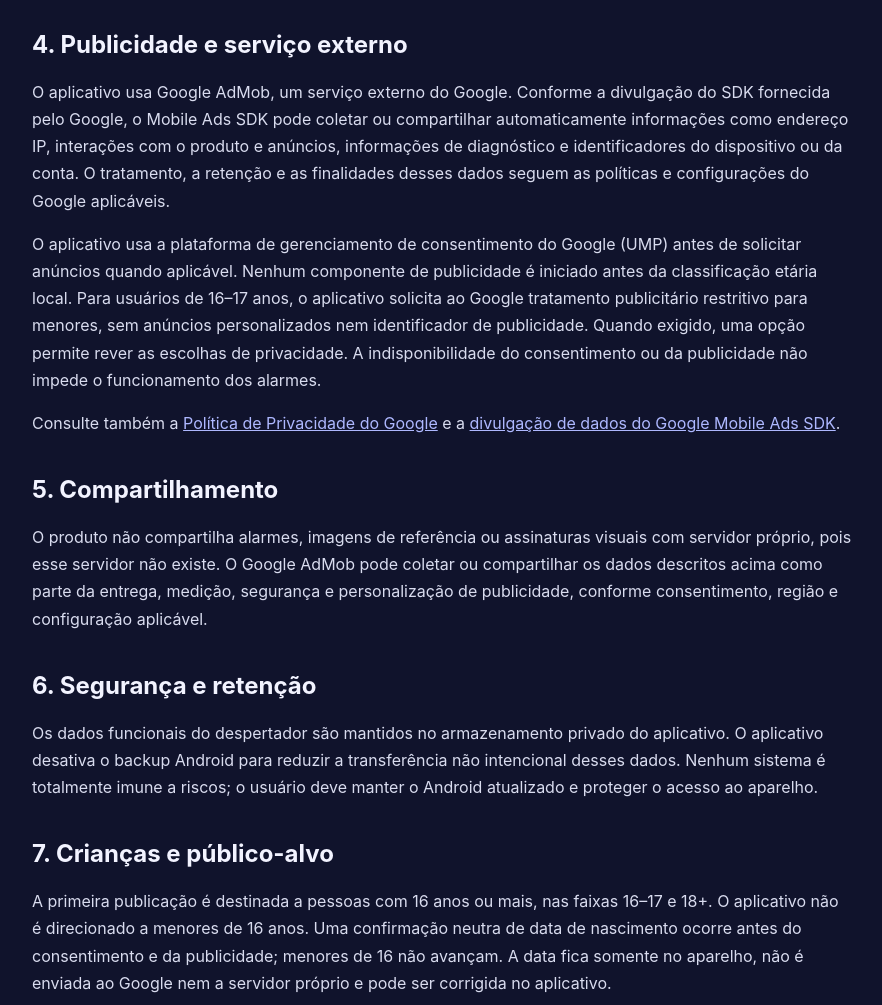
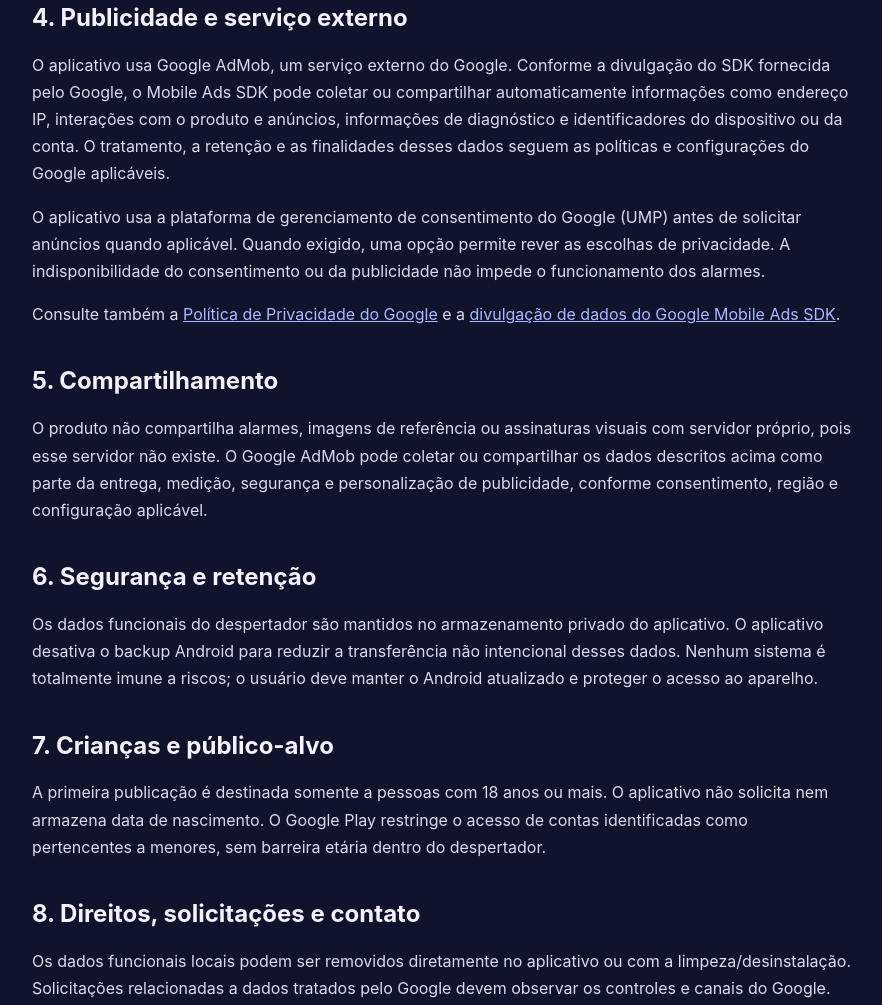
Before and after one commit to DouglasECP/DouglasECP.github.io, a plain HTML site: page privacy.html in a window 1280 px wide. Shown: the part 1061-2066 px from the top of the page, without its empty margins (198-1080 px from the left). Drawn offline with Linux system fonts and the light colour scheme.

Commit message:
Atualiza política para público 18+

```diff
--- a/privacy.html
+++ b/privacy.html
@@ -27,7 +27,7 @@
       <p>O Despertador Interativo é um aplicativo Android de despertador. O produto não exige conta, não possui servidor próprio e não sincroniza alarmes ou referências de objetos com uma nuvem própria. As configurações principais permanecem no aparelho.</p>
 
       <h2>2. Dados mantidos no aparelho</h2>
-      <p>O aplicativo pode armazenar localmente alarmes e preferências; parâmetros dos desafios; imagens de referência e assinaturas visuais do reconhecimento de objeto; data de nascimento usada somente no aparelho para distinguir as faixas 16–17 e 18+; e estado técnico necessário para reagendar alarmes e aplicar limites de publicidade.</p>
+      <p>O aplicativo pode armazenar localmente alarmes e preferências; parâmetros dos desafios; imagens de referência e assinaturas visuais do reconhecimento de objeto; e estado técnico necessário para reagendar alarmes e aplicar limites de publicidade. O aplicativo não solicita nem armazena data de nascimento.</p>
       <p>Esses dados não são enviados a um servidor próprio. Eles podem ser removidos pelas ações disponíveis no aplicativo, pela limpeza dos dados nas configurações do Android ou pela desinstalação.</p>
 
       <h2>3. Recursos e permissões Android</h2>
@@ -41,7 +41,7 @@
 
       <h2>4. Publicidade e serviço externo</h2>
       <p>O aplicativo usa Google AdMob, um serviço externo do Google. Conforme a divulgação do SDK fornecida pelo Google, o Mobile Ads SDK pode coletar ou compartilhar automaticamente informações como endereço IP, interações com o produto e anúncios, informações de diagnóstico e identificadores do dispositivo ou da conta. O tratamento, a retenção e as finalidades desses dados seguem as políticas e configurações do Google aplicáveis.</p>
-      <p>O aplicativo usa a plataforma de gerenciamento de consentimento do Google (UMP) antes de solicitar anúncios quando aplicável. Nenhum componente de publicidade é iniciado antes da classificação etária local. Para usuários de 16–17 anos, o aplicativo solicita ao Google tratamento publicitário restritivo para menores, sem anúncios personalizados nem identificador de publicidade. Quando exigido, uma opção permite rever as escolhas de privacidade. A indisponibilidade do consentimento ou da publicidade não impede o funcionamento dos alarmes.</p>
+      <p>O aplicativo usa a plataforma de gerenciamento de consentimento do Google (UMP) antes de solicitar anúncios quando aplicável. Quando exigido, uma opção permite rever as escolhas de privacidade. A indisponibilidade do consentimento ou da publicidade não impede o funcionamento dos alarmes.</p>
       <p>Consulte também a <a href="https://policies.google.com/privacy">Política de Privacidade do Google</a> e a <a href="https://developers.google.com/admob/android/privacy/play-data-disclosure">divulgação de dados do Google Mobile Ads SDK</a>.</p>
 
       <h2>5. Compartilhamento</h2>
@@ -51,7 +51,7 @@
       <p>Os dados funcionais do despertador são mantidos no armazenamento privado do aplicativo. O aplicativo desativa o backup Android para reduzir a transferência não intencional desses dados. Nenhum sistema é totalmente imune a riscos; o usuário deve manter o Android atualizado e proteger o acesso ao aparelho.</p>
 
       <h2>7. Crianças e público-alvo</h2>
-      <p>A primeira publicação é destinada a pessoas com 16 anos ou mais, nas faixas 16–17 e 18+. O aplicativo não é direcionado a menores de 16 anos. Uma confirmação neutra de data de nascimento ocorre antes do consentimento e da publicidade; menores de 16 não avançam. A data fica somente no aparelho, não é enviada ao Google nem a servidor próprio e pode ser corrigida no aplicativo.</p>
+      <p>A primeira publicação é destinada somente a pessoas com 18 anos ou mais. O aplicativo não solicita nem armazena data de nascimento. O Google Play restringe o acesso de contas identificadas como pertencentes a menores, sem barreira etária dentro do despertador.</p>
 
       <h2>8. Direitos, solicitações e contato</h2>
       <p>Os dados funcionais locais podem ser removidos diretamente no aplicativo ou com a limpeza/desinstalação. Solicitações relacionadas a dados tratados pelo Google devem observar os controles e canais do Google.</p>
```
